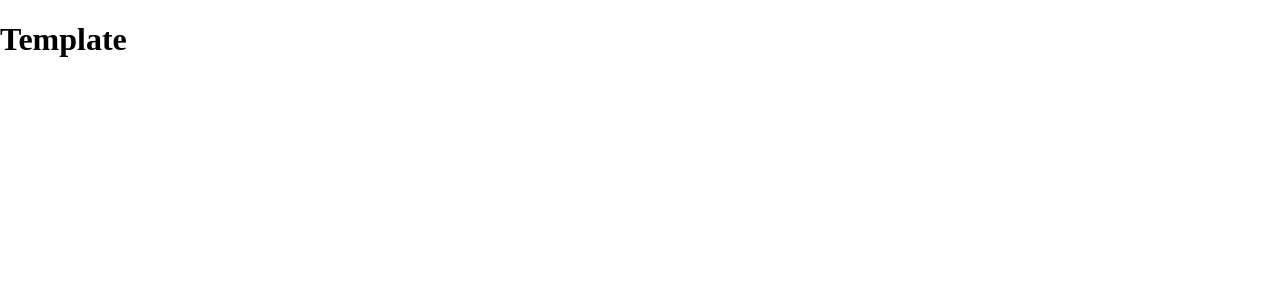
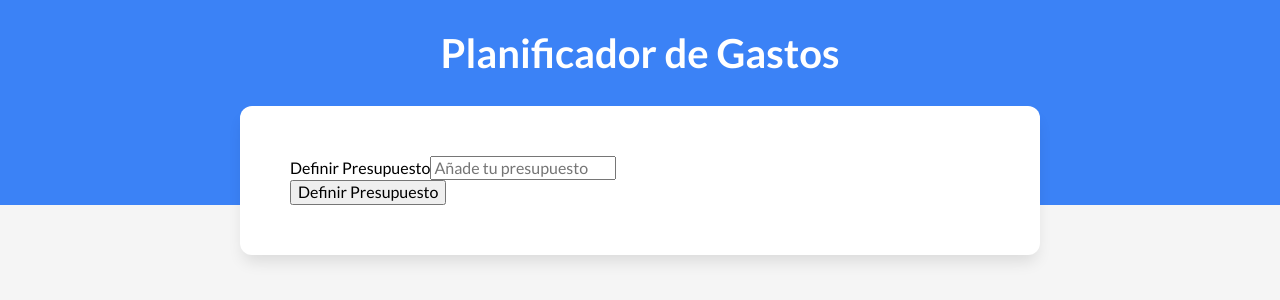
Before and after one commit to AsakuraEx/admin-gastos, a Vue app: page / in a window 1280 px wide. Shown: the top 300 px of the page. Built offline with nearby package versions, Linux system fonts and the light colour scheme.

Commit message:
Se agrega una parte visual

```diff
--- a/package.json
+++ b/package.json
@@ -13,6 +13,7 @@
   },
   "devDependencies": {
     "@vitejs/plugin-vue": "^5.0.5",
+    "sass": "^1.77.8",
     "vite": "^5.3.4"
   }
 }
--- a/src/App.vue
+++ b/src/App.vue
@@ -1,11 +1,84 @@
 <script setup>
-
+    import Presupuesto from './components/Presupuesto.vue';
 </script>
 
 <template>
-    <h1>Template</h1>
+    <div>
+        <header>
+            <h1>Planificador de Gastos</h1>
+            <div class="contenedor-header contenedor sombra">
+                <Presupuesto
+
+                />
+            </div>
+        </header>
+    </div>
+
+
 </template>
 
-<style scoped>
+<style>
+    :root{
+        --azul: #3b82f6;
+        --blanco: #FFF;
+        --gris-claro:  #f5f5f5;
+        --gris: #94a3b8;
+        --gris-oscuro: #64748b;
+        --negro: #000;
+    }
+
+    html {
+        font-size: 62.5%;
+        box-sizing: border-box;
+    }
+    *,
+    *:before,
+    *:after {
+        box-sizing: inherit;
+    }
+
+    body {
+        font-size: 1.6rem;
+        font-family: "Lato", sans-serif;
+        background-color: var(--gris-claro);
+    }
+
+    h1 {
+        font-size: 4rem;
+    }
+
+    h2 {
+        font-size: 3rem;
+    }
+
+    header {
+        background-color: var(--azul);
+    }
+
+    header h1 {
+        padding: 3rem 0;
+        margin: 0;
+        color: var(--blanco);
+        text-align: center;
+    }
+
+    .contenedor {
+        width: 90%;
+        max-width: 80rem;
+        margin: 0 auto;
+    }
+
+    .contenedor-header {
+        margin-top: -5rem;
+        transform: translateY(5rem);
+        padding: 5rem;
+    }
+
+    .sombra {
+        box-shadow: 0px 10px 15px -3px rgba(0,0,0,0.1);
+        background-color: var(--blanco);
+        border-radius: 1.2rem;
+        padding: 5rem;
+    }
 
 </style>
--- /dev/null
+++ b/src/components/Presupuesto.vue
@@ -0,0 +1,24 @@
+<script setup>
+
+</script>
+
+<template>
+
+    <form>
+        <div class="campo">
+            <label for="nuevo-presupuesto">Definir Presupuesto</label>
+            <input
+                type="text"
+                id="nuevo-presupuesto"
+                class="nuevo-presupuesto"
+                placeholder="Añade tu presupuesto"
+            />
+        </div>
+        <input type="submit" value="Definir Presupuesto"/>
+    </form>
+
+</template>
+
+<style lang="scss" scoped>
+
+</style>
```
Also changed, not shown: src/components/Filtro.vue (added, +13 -0 lines), 1 other file (tests, documents, lock files or other folders).
